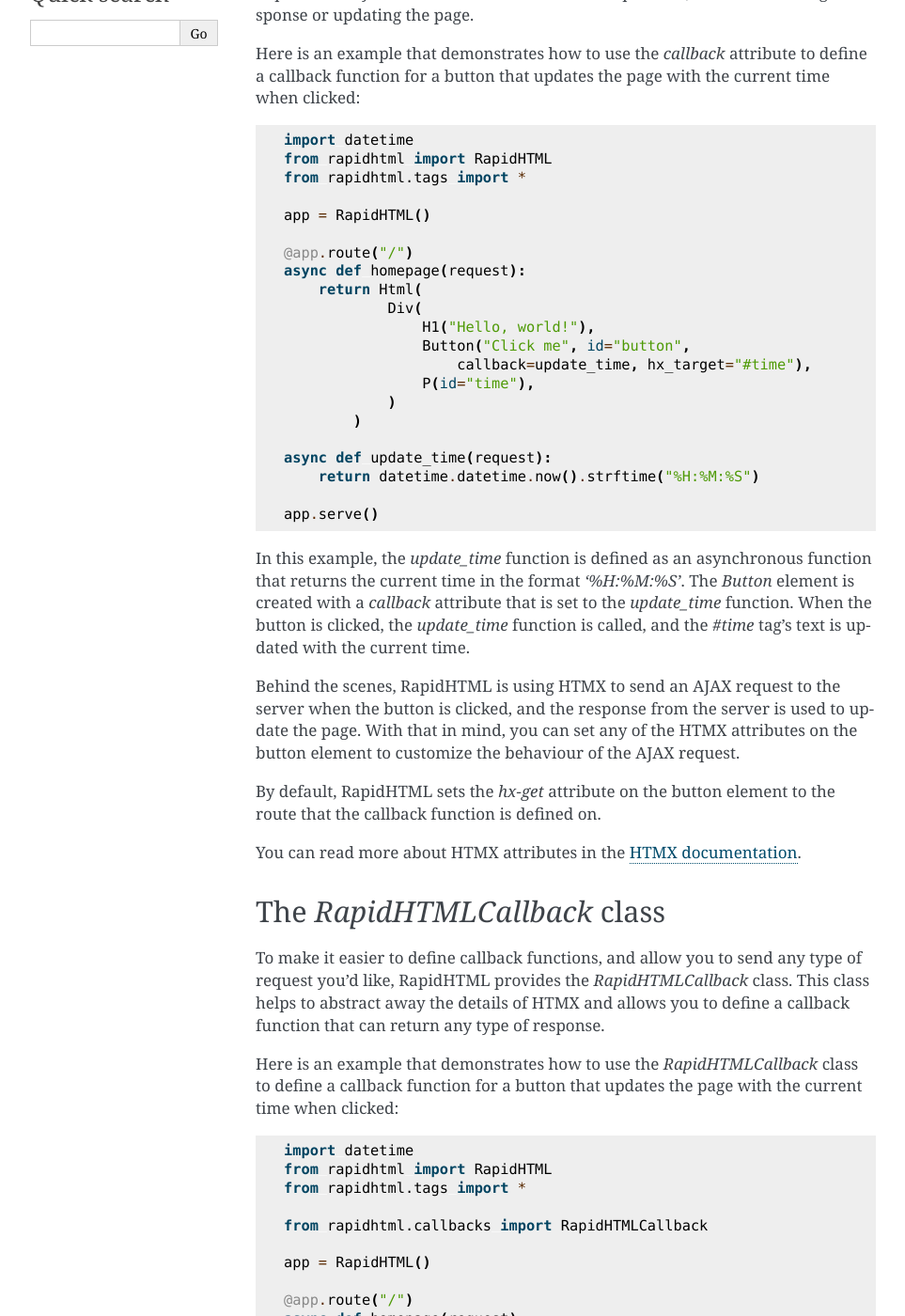
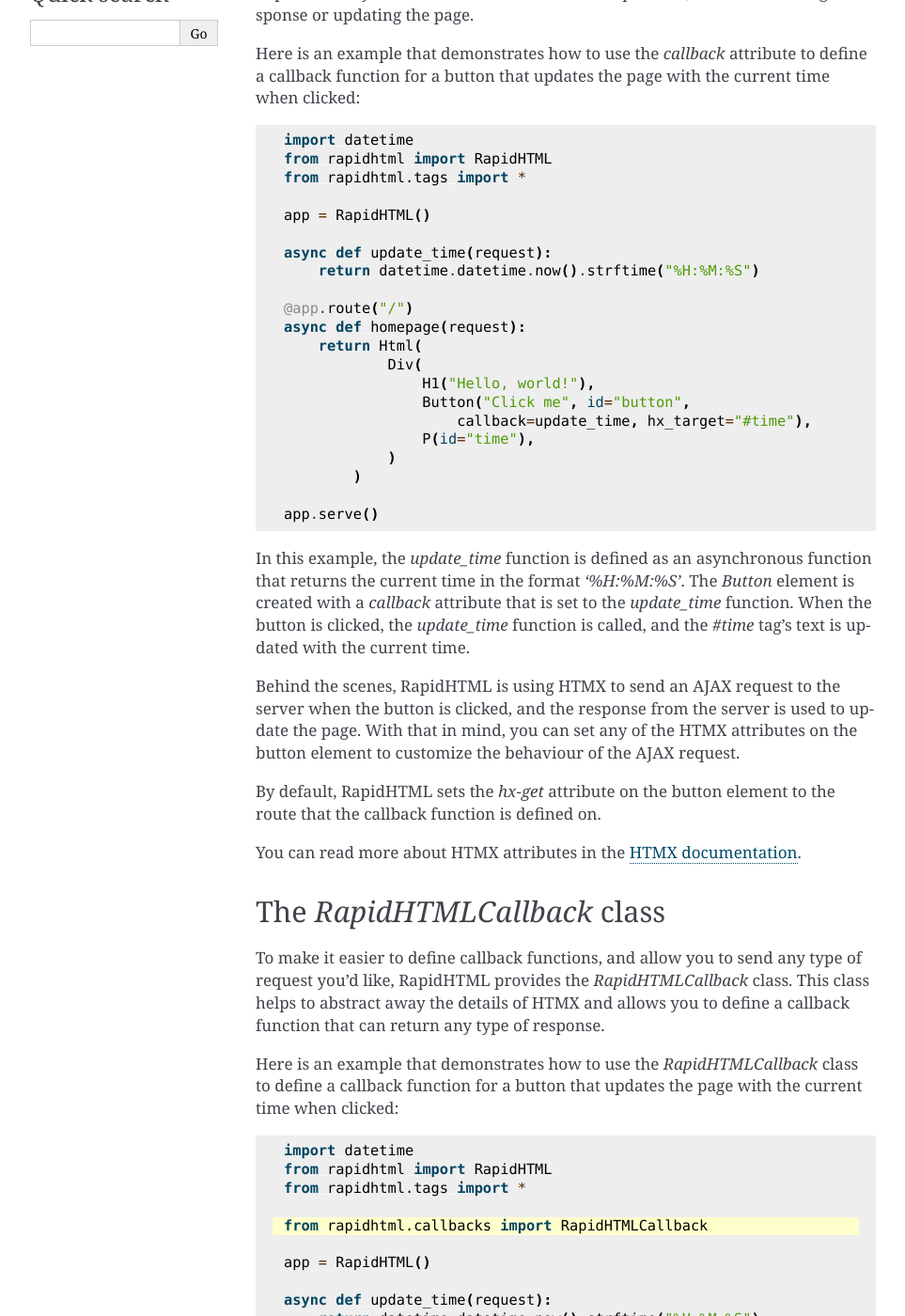
Before and after one commit to ONTechNITS/RapidHTML, a Sphinx documentation site: the page built from docs/examples/tag_callbacks.rst, in a window 1280 px wide and 1400 px high, scrolled down 290 px. Shown: the whole window at 94% size, without its empty margins (148-1111 px from the left). Built offline with Sphinx 7.4.7, drawn with Linux system fonts in a browser that asks for light colours; some of the changed lines change nothing that is shown; some of the changed text lies outside the part shown.

Commit message:
Updated docs

```diff
--- a/docs/examples/tag_callbacks.rst
+++ b/docs/examples/tag_callbacks.rst
@@ -23,6 +23,9 @@
 
     app = RapidHTML()
 
+    async def update_time(request):
+        return datetime.datetime.now().strftime("%H:%M:%S")
+
     @app.route("/")
     async def homepage(request):
         return Html(
@@ -33,9 +36,6 @@
                     P(id="time"),
                 )
             )
-
-    async def update_time(request):
-        return datetime.datetime.now().strftime("%H:%M:%S")
 
     app.serve()
 
@@ -69,6 +69,7 @@
 when clicked:
 
 .. code-block:: python
+    :emphasize-lines: 5, 15-19, 24
 
     import datetime
     from rapidhtml import RapidHTML
@@ -77,6 +78,9 @@
     from rapidhtml.callbacks import RapidHTMLCallback
 
     app = RapidHTML()
+
+    async def update_time(request):
+        return datetime.datetime.now().strftime("%H:%M:%S")
 
     @app.route("/")
     async def homepage(request):
@@ -95,7 +99,4 @@
                 )
             )
 
-    async def update_time(request):
-        return datetime.datetime.now().strftime("%H:%M:%S")
-
     app.serve()
```
